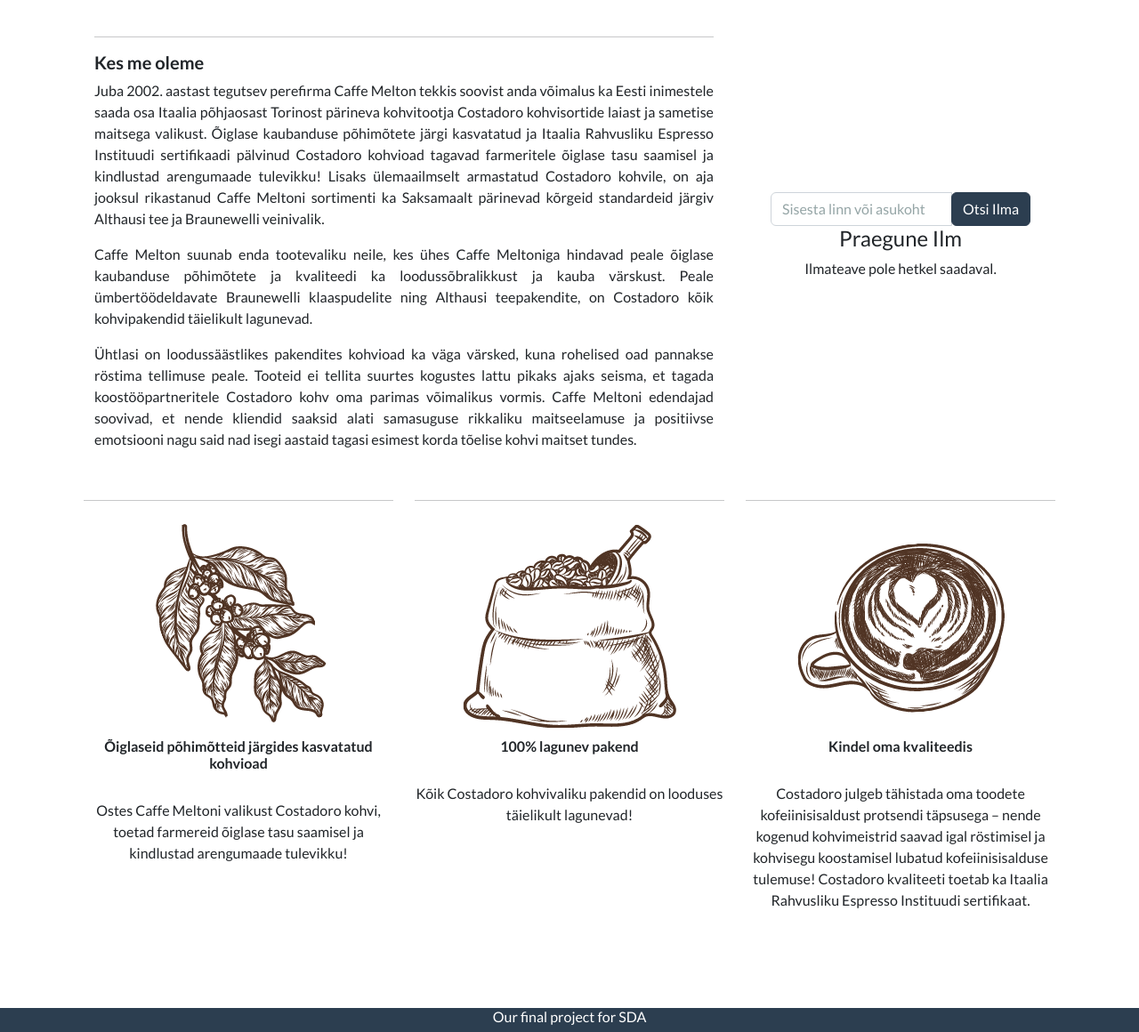
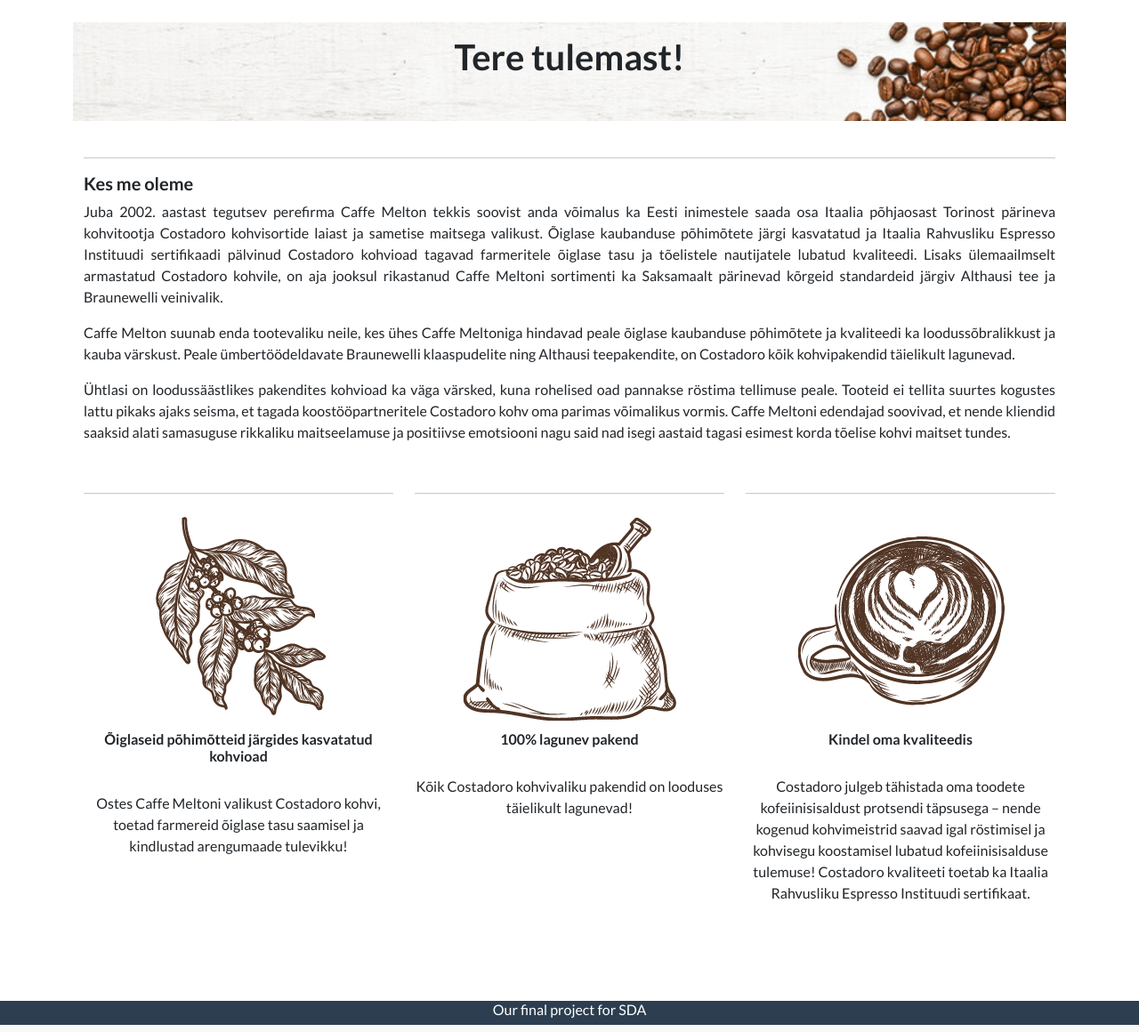
Before and after one commit to kkreutzberg/coffemelton, a Django app: page / in a window 1280 px wide. Shown: the part 92-1252 px from the top of the page at 89% size. Run offline with Django 4.2, Linux system fonts and the light colour scheme; data that the repository does not hold is empty.

Commit message:
Revert "Weather and suggestion Api"
This reverts commit 57fb3844cb1365c1206606248fb4aa76d9fbdfe2.

```diff
--- a/coffemelton/shop/templates/home.html
+++ b/coffemelton/shop/templates/home.html
@@ -1,15 +1,29 @@
 {% extends 'base.html' %}
+
 {% load static %}
 
 {% block title %}Avaleht{% endblock %}
 
 {% block content %}
     <main>
-    <!-- Banner and Content section -->
-    <div class="container">
-        <div class="row">
-            <!-- Left column for About us (2/3 width) -->
-            <div class="col-lg-8">
+        <!-- Banner section -->
+        <section class="py-4 text-right container"
+                 style="position: relative;
+                 overflow: hidden;">
+            <div class="row py-lg-3">
+                <div class="col-lg-6 col-md-8 mx-auto"
+                     style="position: relative; z-index: 1">
+                    <h2 class="fw-bold" style="text-align: center">
+                        Tere tulemast!
+                    </h2>
+                </div>
+            </div>
+            <img src="{% static 'media/images/icons/banner5.jpg' %}" alt=" "
+                 style="padding-top: 25px; position: absolute;
+                 top: 0; left: 0; width: 100%; height: auto; z-index: 0">
+        </section>
+        <!-- Banner section end -->
+
         <!-- About us section -->
         <div class="container" style="padding-top: 25px; text-align: justify">
             <hr>
@@ -23,7 +37,7 @@
                 kohvitootja Costadoro kohvisortide laiast ja sametise maitsega valikust.
                 Õiglase kaubanduse põhimõtete järgi kasvatatud ja Itaalia Rahvusliku
                 Espresso Instituudi sertifikaadi pälvinud Costadoro kohvioad tagavad
-                        farmeritele õiglase tasu saamisel ja kindlustad arengumaade tulevikku!
+                farmeritele õiglase tasu ja tõelistele nautijatele lubatud kvaliteedi.
                 Lisaks ülemaailmselt armastatud Costadoro kohvile, on aja jooksul rikastanud
                 Caffe Meltoni sortimenti ka Saksamaalt pärinevad kõrgeid standardeid järgiv
                 Althausi tee ja Braunewelli veinivalik.
@@ -38,57 +52,12 @@
                 kogustes lattu pikaks ajaks seisma, et tagada koostööpartneritele Costadoro
                 kohv oma parimas võimalikus vormis. Caffe Meltoni edendajad soovivad, et
                 nende kliendid saaksid alati samasuguse rikkaliku maitseelamuse ja
-                        positiivse emotsiooni nagu said nad isegi aastaid tagasi esimest korda tõelise kohvi maitset tundes.
+                positiivse
+                emotsiooni nagu said nad isegi aastaid tagasi esimest korda tõelise kohvi
+                maitset tundes.
             </p>
         </div>
         <!-- About us section end -->
-            </div>
-
-            <!-- Right column for Weather (1/3 width) -->
-            <div class="col-lg-4">
-                <!-- Center both vertically and horizontally -->
-                <div class="d-flex align-items-center justify-content-center h-100">
-                    <!-- Weather section -->
-                    <section class="py-3 text-center" style="padding: 10px;">
-                    <!-- Weather search form -->
-                    <form method="get" class="mt-4">
-                        <div class="input-group">
-                            <input type="text" name="city" class="form-control" placeholder="Sisesta linn või asukoht">
-                            <div class="input-group-append">
-                                <button type="submit" class="btn btn-primary">Otsi Ilma</button>
-                            </div>
-                        </div>
-                    </form>
-                    <!-- Weather search form end -->
-                        <h4>Praegune Ilm</h4>
-                        {% if weather_data %}
-                        <p>Asukoht: {{ weather_data.name }}, {{ weather_data.sys.country }}</p>
-                        <p>Temperatuur: {{ weather_data.main.temp|floatformat:1 }}°C</p>
-                        <p>Ilm: {{ weather_data.weather.0.description }}</p>
-                        {% if weather_data.suggestions %}
-                            <p>Soovituslikud joogid:
-                                {% if 'Kohv' in weather_data.suggestions %}
-                                    <a href="{% url 'shop:products_by_category' category_id=1 %}" class="text-danger">Kohv</a>
-                                {% elif 'Tee' in weather_data.suggestions %}
-                                     <a href="{% url 'shop:products_by_category' category_id=2 %}" class="text-success">Tee</a>
-                                {% elif 'Vein' in weather_data.suggestions %}
-                                    <a href="{% url 'shop:products_by_category' category_id=3 %}" class="text-primary">Vein</a>
-                                {% endif %}
-                            </p>
-                        {% endif %}
-                        <ul>
-                            <!-- Add any additional weather information here -->
-                        </ul>
-                        {% else %}
-                        <p>Ilmateave pole hetkel saadaval.</p>
-                        {% endif %}
-                    </section>
-                    <!-- Weather section end -->
-                </div>
-            </div>
-        </div>
-    </div>
-    <!-- Banner and Content section end -->
 
         <!-- Quality section -->
         <div class="py-4 text-center container">
@@ -96,11 +65,17 @@
                 <div class="col-lg-4">
                     <div class="col-lg-12">
                         <hr>
-                    <img src="{% static 'media/images/icons/Caffe-Melton-ikoon-2.png' %}" alt="">
-                    <h6><strong>Õiglaseid põhimõtteid järgides kasvatatud kohvioad</strong></h6>
+                        <img src="{% static 'media/images/icons/Caffe-Melton-ikoon-2.png' %}"
+                             alt=" ">
+                        <h6>
+                            <strong>
+                                Õiglaseid põhimõtteid järgides kasvatatud kohvioad
+                            </strong>
+                        </h6>
                         <br>
                         <p class="text-center">
-                        Ostes Caffe Meltoni valikust Costadoro kohvi, toetad farmereid õiglase tasu saamisel ja kindlustad arengumaade tulevikku!
+                            Ostes Caffe Meltoni valikust Costadoro kohvi, toetad farmereid
+                            õiglase tasu saamisel ja kindlustad arengumaade tulevikku!
                         </p>
                     </div>
                 </div>
@@ -108,11 +83,17 @@
                 <div class="col-lg-4">
                     <div class="col-lg-12">
                         <hr>
-                    <img src="{% static 'media/images/icons/Untitled-design-2.png' %}" alt="">
-                    <h6><strong>100% lagunev pakend</strong></h6>
+                        <img src="{% static 'media/images/icons/Untitled-design-2.png' %}"
+                             alt=" ">
+                        <h6>
+                            <strong>
+                                100% lagunev pakend
+                            </strong>
+                        </h6>
                         <br>
                         <p class="text-center">
-                        Kõik Costadoro kohvivaliku pakendid on looduses täielikult lagunevad!
+                            Kõik Costadoro kohvivaliku pakendid on looduses täielikult
+                            lagunevad!
                         </p>
                     </div>
                 </div>
@@ -120,51 +101,27 @@
                 <div class="col-lg-4">
                     <div class="col-lg-12">
                         <hr>
-                    <img src="{% static 'media/images/icons/Copy-of-Caffe-Melton-ikoon-2.png' %}" alt="">
-                    <h6><strong>Kindel oma kvaliteedis</strong></h6>
+                        <img src="{% static 'media/images/icons/Copy-of-Caffe-Melton-ikoon-2.png' %}"
+                             alt=" ">
+                        <h6>
+                            <strong>
+                                Kindel oma kvaliteedis
+                            </strong>
+                        </h6>
                         <br>
                         <p class="text-center">
-                        Costadoro julgeb tähistada oma toodete kofeiinisisaldust protsendi täpsusega – nende kogenud kohvimeistrid saavad igal röstimisel ja kohvisegu koostamisel lubatud kofeiinisisalduse tulemuse! Costadoro kvaliteeti toetab ka Itaalia Rahvusliku Espresso Instituudi sertifikaat.
+                            Costadoro julgeb tähistada oma toodete kofeiinisisaldust
+                            protsendi täpsusega – nende kogenud kohvimeistrid saavad igal
+                            röstimisel ja kohvisegu koostamisel lubatud kofeiinisisalduse
+                            tulemuse! Costadoro kvaliteeti toetab ka Itaalia Rahvusliku
+                            Espresso Instituudi sertifikaat.
                         </p>
                     </div>
                 </div>
             </div>
         </div>
         <!-- Quality section end -->
+
     </main>
 
-<script>
-    function openCategory(category) {
-        // Define a mapping of categories to category IDs (update with actual IDs)
-        var categoryMapping = {
-            'Kohv': 1,
-            'Tee': 2,
-            'Vein': 3
-        };
-
-        // Get the category ID based on the selected category name
-        var categoryId = categoryMapping[category];
-
-        // Construct the URL for the selected category
-        var categoryURL = "{% url 'shop:products_by_category' category_id=1 %}";
-
-        // Redirect to the selected category page
-        window.location.href = categoryURL.replace('1', categoryId);
-    }
-
-    function openRandomCoffeeProduct() {
-        // Replace this URL with the URL of your coffee products page
-        var coffeeProductsPageURL = "{% url 'shop:products_by_subcategory' subcategory_id=1 %}";
-
-        // Generate a random product ID or index (adjust this according to your product data)
-        var randomProductID = Math.floor(Math.random() * 10); // Change 10 to the total number of coffee products
-
-        // Construct the URL for the random coffee product
-        var randomCoffeeProductURL = coffeeProductsPageURL + "?product_id=" + randomProductID;
-
-        // Open the random coffee product page in a new tab
-        window.open(randomCoffeeProductURL, '_blank');
-    }
-</script>
-
 {% endblock %}
--- a/coffemelton/shop/views.py
+++ b/coffemelton/shop/views.py
@@ -2,24 +2,11 @@
 
 from .models import Category, Subcategory, Product
 from django.shortcuts import render
-from .weather import get_weather_with_suggestions
 
 
 def home(request):
-    if 'city' in request.GET:
-        city = request.GET['city']
-        weather_data = get_weather_with_suggestions(city)
-    else:
-        weather_data = get_weather_with_suggestions('Tallinn,ee')  # Default city  Reykjavik,is ,  Anchorage,us
-
     categories = Category.objects.all()
-
-    context = {
-        'categories': categories,
-        'weather_data': weather_data,
-    }
-
-    return render(request, 'home.html', context)
+    return render(request, 'home.html', {'categories': categories})
 
 
 def products_by_category(request, category_id):
--- a/coffemelton/shop/weather.py
+++ /dev/null
@@ -1,39 +0,0 @@
-import requests
-
-API_KEY = '57ed3a2ad0d9783da38653dcbd2e9ba4'
-BASE_URL = 'http://api.openweathermap.org/data/2.5/weather'
-
-def get_weather(city_name):
-    params = {
-        'q': city_name,
-        'appid': API_KEY,
-        'units': 'metric',  # Use Celsius for temperature
-    }
-
-    response = requests.get(BASE_URL, params=params)
-    print(response.url)
-    data = response.json()
-
-    if response.status_code == 200:
-        return data
-    else:
-        return None
-
-def get_weather_with_suggestions(city_name):
-    data = get_weather(city_name)
-
-    if data:
-        temperature = data['main']['temp']
-        suggestions = []
-
-        if 15 <= temperature <= 40:
-            suggestions = ['Vein']
-        elif 0<= temperature <= 14:
-            suggestions = ['Kohv']
-        else:
-            suggestions = ['Tee']
-        # You can add more temperature ranges and corresponding product suggestions
-
-        data['suggestions'] = suggestions
-
-    return data
```
Lines whose indentation alone changed are shown as unchanged.
